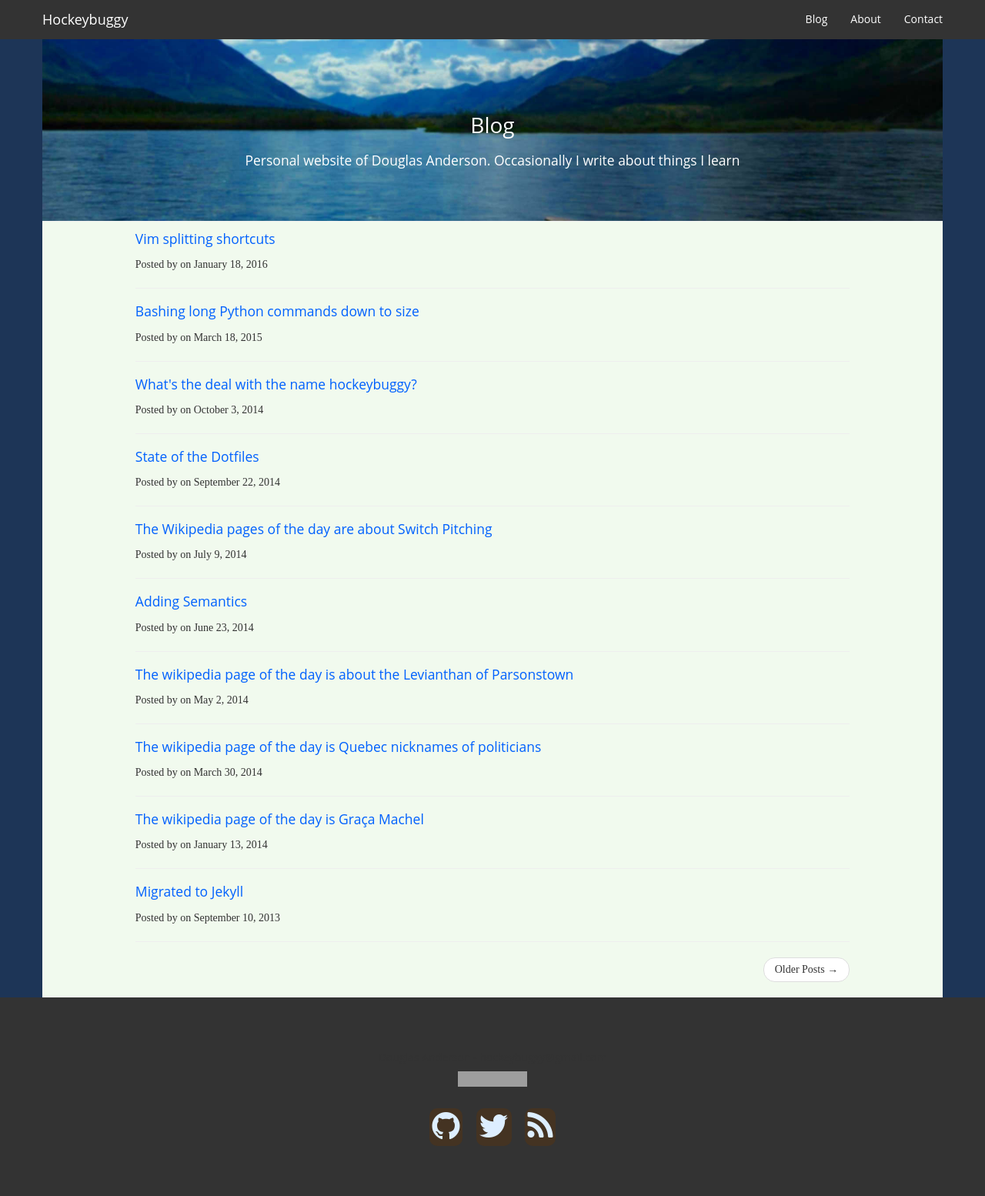
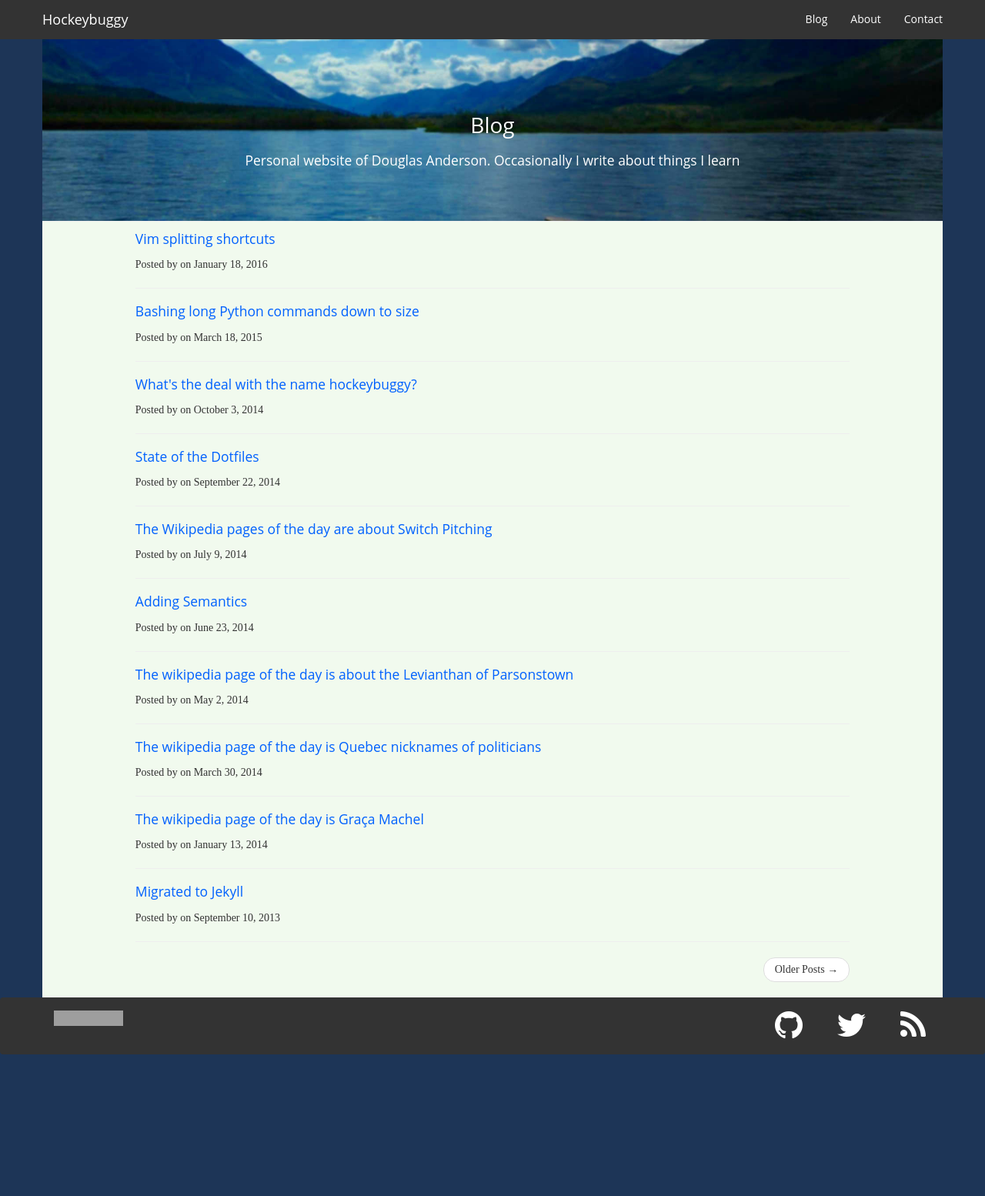
Before and after one commit to hockeybuggy/hockeybuggy.com, a Jekyll site: the page built from index.html, in a window 1280 px wide. Shown: the whole page at 77% size. Built offline with Jekyll 4.4.1, drawn with Linux system fonts in a browser that asks for light colours; the list of posts is cut into pages by our own code; after the commit the page ends 1370 px from its top, so only the background shows below that; grey boxes are pictures that could not be loaded.

Commit message:
Get the footer the way I want it.

```diff
--- a/_includes/footer.html
+++ b/_includes/footer.html
@@ -1,27 +1,35 @@
 <footer>
+  <div class="navbar navbar-custom navbar-static-bottom">
     <div class="container">
 
-  <div class="copyright">
-    <p class="h3">Douglas Anderson - hockeybuggy&#64;gmail.com</p>
-
-    <a rel="license" href="http://creativecommons.org/licenses/by/4.0/">
+      <div class="navbar-header">
+        <ul class="nav navbar-nav navbar-left">
+          <li>
+            <a rel="license"
+              href="http://creativecommons.org/licenses/by/4.0/">
               <img alt="Creative Commons License" src="http://mirrors.creativecommons.org/presskit/buttons/80x15/svg/by.svg"/>
             </a>
+          </li>
+        </ul>
       </div>
 
+      <div id="navbar" class="navbar-collapse collapse">
+        <ul class="nav navbar-nav navbar-right">
 
-  <ul class="list-inline">
-    <li class="bubble">
+          <li class="footer-bubble">
             <a href="http://github.com/hockeybuggy/hockeybuggy.github.io" title="link to this site's source in github"><i class="fa fa-github fa-3x"></i></a>
           </li>
 
-    <li class="bubble">
+          <li class="footer-bubble">
             <a href="http://twitter.com/hockeybuggy/" title="link to my twitter"><i class="fa fa-twitter fa-3x"></i></a>
           </li>
 
-    <li class="bubble">
+          <li class="footer-bubble">
             <a href="/feed.xml" title="the feed for this site"><i class="fa fa-rss fa-3x"></i></a>
           </li>
         </ul>
       </div>
+
+    </div>
+  </div>
 </footer>
--- a/_layouts/post.html
+++ b/_layouts/post.html
@@ -38,6 +38,8 @@ layout: default
 
       {{ content }}
 
+      <hr/>
+
       <ul class="pager">
 
         {% if page.previous.url %}
--- a/static/_sass/variables.scss
+++ b/static/_sass/variables.scss
@@ -19,13 +19,13 @@ $colour_cover_bg: #00A0B0;
 $colour_cover_fg: #FEF7E0;
 $colour_cover_fg: #fff;
 
-$colour_bg: #333;
-$colour_bg_highlight: #111;
-$colour_bg_other: #432;
+$colour_nav_bg: #333;
+$colour_nav_bg_highlight: #111;
+$colour_nav_bg_other: #432;
 
-$colour_fg: #fff;
-$colour_fg_highlight: rgba(255, 255, 255, 0.8);
-$colour_fg_other: #def;
+$colour_nav_fg: #fff;
+$colour_nav_fg_highlight: rgba(255, 255, 255, 0.8);
+$colour_nav_fg_other: #def;
 
 $colour_highlight: #EDC951;
 $colour_lowlight: #FEF7E0;
--- a/static/css/main.scss
+++ b/static/css/main.scss
@@ -122,58 +122,40 @@ kbd {  /* Stolen from SO: http://meta.superuser.com/q/4788 */
 }
 
 .navbar-custom {
-  background: $colour_bg;
+  background: $colour_nav_bg;
   font-family: $sans-font;
   margin-bottom: 0;
 
   .navbar-brand {
-    color: $colour_fg;
+    color: $colour_nav_fg;
   }
   .navbar-brand:hover,
   .navbar-brand:focus {
-    color: $colour_fg_highlight;
+    color: $colour_nav_fg_highlight;
   }
 
   .nav li a {
-    color: $colour_fg;
+    color: $colour_nav_fg;
   }
   .nav li a:hover,
   .nav li a:focus {
-    background: $colour_bg_highlight;
-    color: $colour_fg_highlight;
+    background: $colour_nav_bg_highlight;
+    color: $colour_nav_fg_highlight;
+  }
+
+  span {
+    color: $colour_nav_fg;
   }
 }
 
-footer {
-  background: $colour_bg;
-  padding: 50px 0 65px;
-  text-align: center;
-
-  .list-inline {
-    margin: 0;
-    margin-top: 2em;
-    padding: 0;
-  }
-
-  .bubble {
-    padding: 0.25em;
-    margin-left: 0.5em;
-    margin-right: 0.5em;
-    -moz-border-radius: 10px;
-    -webkit-border-radius: 10px;
-    border-radius: 10px;
-    background: $colour_bg_other;
-  }
-
-  .list-inline a {
-    color: $colour_fg_other;
-  }
-
-  footer .copyright {
-    font-size: 16px;
-    margin-bottom: 0;
-    color: $colour_fg_other;
-  }
+.footer-bubble {
+  // padding: 10px;
+  margin-left: 0.5em;
+  margin-right: 0.5em;
+  // -moz-border-radius: 10px;
+  // -webkit-border-radius: 10px;
+  // border-radius: 10px;
+  // background: $colour_nav_bg_other;
 }
 
 
```
Lines whose indentation alone changed are shown as unchanged.
